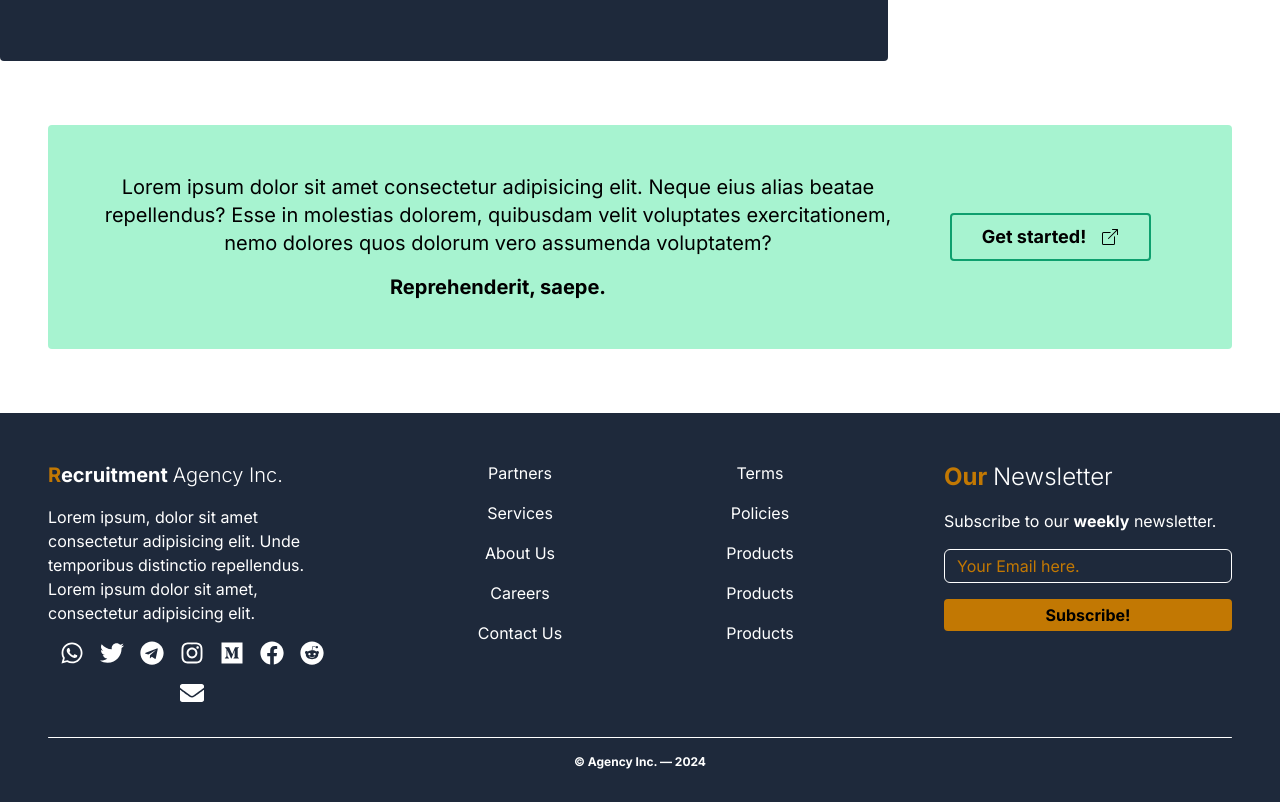
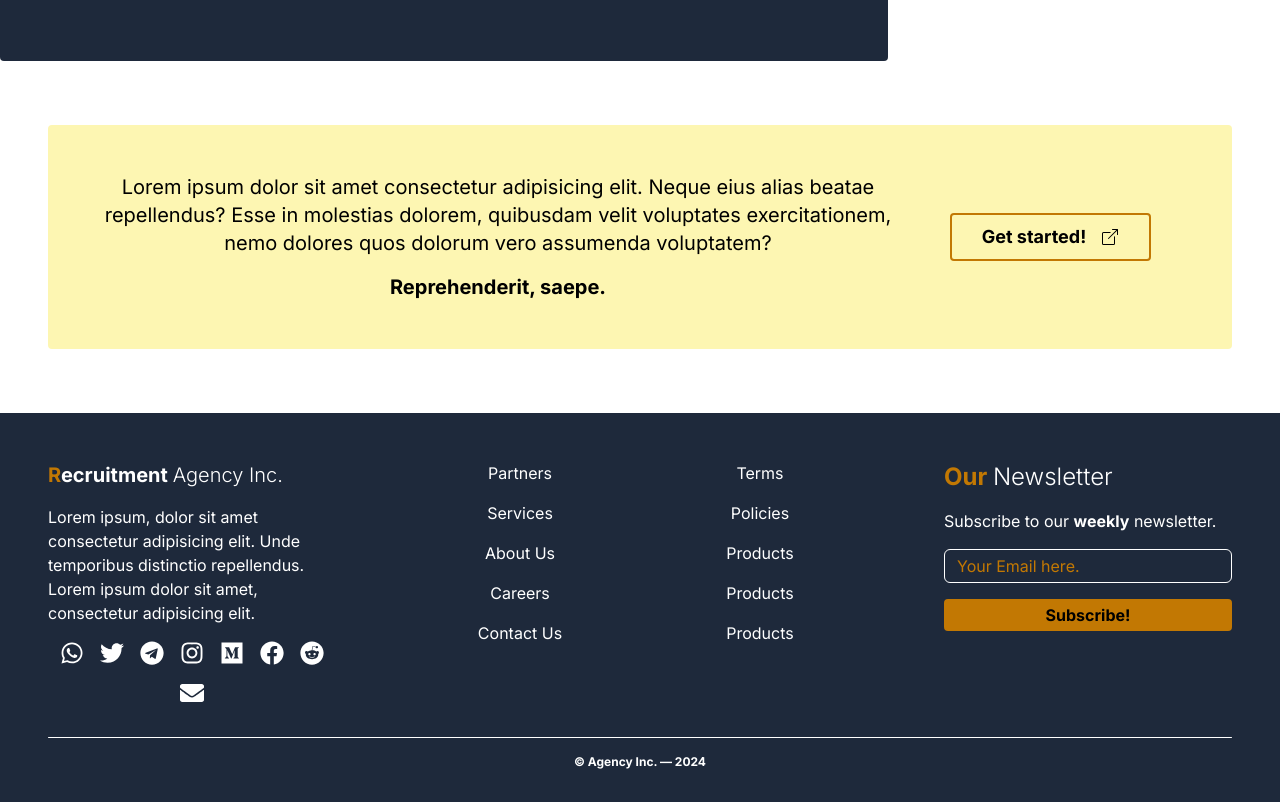
Before and after one commit to clwdhade/agency, a React (Vite) app: page / in a window 1280 px wide. Shown: the part 3240-4042 px from the top of the page. Built offline with nearby package versions, Linux system fonts and the light colour scheme.

Commit message:
fix: bg color

```diff
--- a/src/Pages/Home/Sections/HomeCTA.jsx
+++ b/src/Pages/Home/Sections/HomeCTA.jsx
@@ -3,13 +3,13 @@ import { BsBoxArrowUpRight } from "react-icons/bs"
 
 const HomeCTA = () => {
     return (
-        <div className='flex md:flex-row flex-col gap-4 mt-16 md:p-12 p-8 rounded bg-emerald-200'>
+        <div className='flex md:flex-row flex-col gap-4 mt-16 md:p-12 p-8 rounded bg-yellow-100'>
             <div className="w-full md:w-3/4 flex flex-col gap-4 items-center">
                 <p className="text-xl text-center">Lorem ipsum dolor sit amet consectetur adipisicing elit. Neque eius alias beatae repellendus? Esse in molestias dolorem, quibusdam velit voluptates exercitationem, nemo dolores quos dolorum vero assumenda voluptatem? </p>
                 <p className="text-xl font-bold">Reprehenderit, saepe.</p>
             </div>
             <div className="w-full md:w-1/4 flex items-center flex-col justify-center">
-                <button className="py-2 text-lg font-bold rounded bg-transparent border-2 border-green-500 hover:bg-emerald-700 hover:text-white w-3/4 transition-all md:hover:-translate-y-1 ease-in-out flex flex-row justify-center gap-4 items-center">Get started! <BsBoxArrowUpRight className='text-base font-bold' /></button>
+                <button className="py-2 text-lg font-bold rounded bg-transparent border-2 border-yellow-500 hover:bg-yellow-700 hover:text-white w-3/4 transition-all md:hover:scale-110 ease-in-out flex flex-row justify-center gap-4 items-center">Get started! <BsBoxArrowUpRight className='text-base font-bold' /></button>
             </div>
         </div>
     )
```
